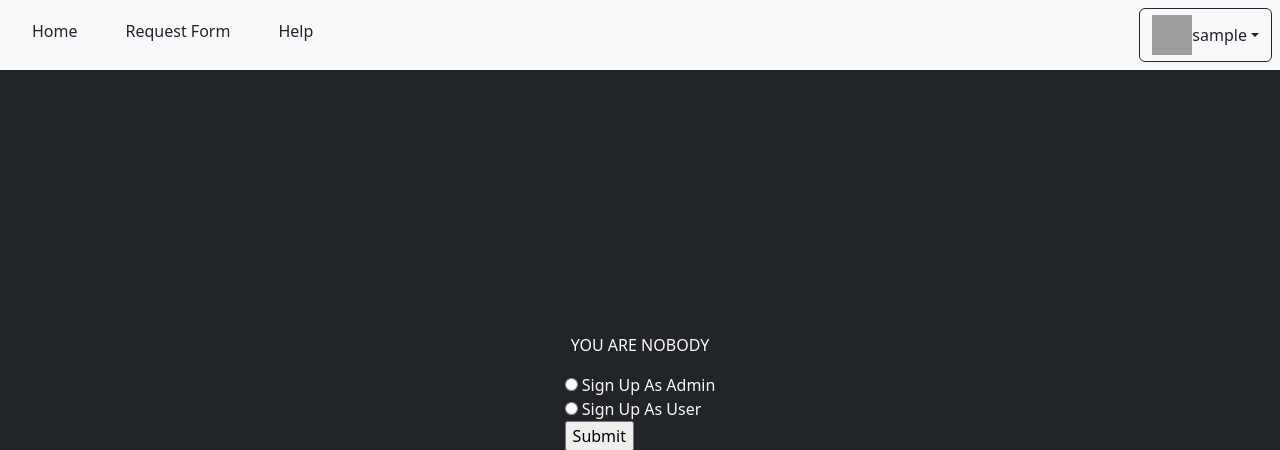
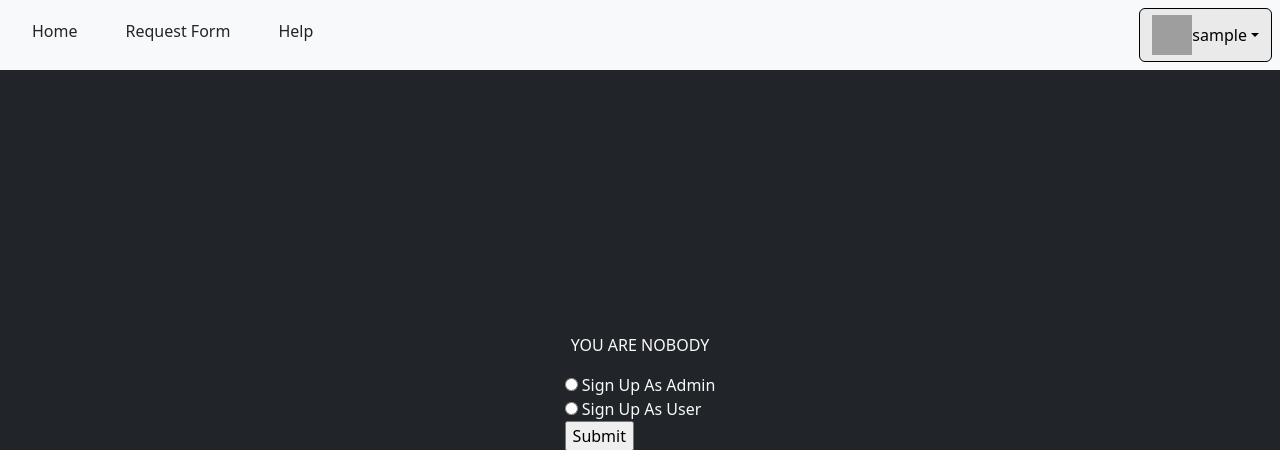
Before and after one commit to scottrmattix/transfer-guide, a Django app: page / in a window 1280 px wide. Shown: the top 450 px of the page. Run offline with Django 4.2, Linux system fonts and the light colour scheme; the visitor is signed in with stand-in values (Sample User, id 1); some libraries are stand-ins or nearby versions; grey boxes are pictures that could not be loaded.

Commit message:
Fixed logout button

```diff
--- a/templates/index.html
+++ b/templates/index.html
@@ -4,9 +4,13 @@
 <script src="https://cdn.jsdelivr.net/npm/bootstrap@5.3.0-alpha1/dist/js/bootstrap.bundle.min.js" integrity="sha384-w76AqPfDkMBDXo30jS1Sgez6pr3x5MlQ1ZAGC+nuZB+EYdgRZgiwxhTBTkF7CXvN" crossorigin="anonymous"></script>
 
 <style>
-	.btn-outline-dark:hover{
-		background-color: rgb(220, 220, 220);
+	#profile-dropdown{
+		border-color: black;
+		background-color: rgb(234, 234, 234);
 		color: black;
+	}
+	#profile-dropdown:hover{
+		background-color: rgb(207, 207, 207);
 	}
 </style>
 
@@ -19,11 +23,12 @@
 				<a href="#" class="nav-link pt-2 mx-5">Request Form</a>
 				<a href="#" class="nav-link pt-2 mx-0">Help</a>
 			</ul>
-			<button class="d-flex fkex-row align-items-center dropdown mx-2 btn btn-outline-dark" data-bs-toggle="dropdown">
-				<a class="nav-link d-flex flex-row align-items-center mx-0 dropdown-toggle" data-bs-toggle="dropdown">
+			<button class="d-flex fkex-row align-items-center dropdown mx-2 btn" id="profile-dropdown" data-bs-toggle="dropdown">
+				<a class="nav-link d-flex flex-row align-items-center mx-0 dropdown-toggle">
 					<img width="40px" height="40px" href="#"
 						src="https://upload.wikimedia.org/wikipedia/commons/9/99/Sample_User_Icon.png"> {{ user.username }}
 				</a>
+			</button>
 			<div class="dropdown-menu dropdown-menu-end">
 				<a class="dropdown-item" href="#">Account Information</a>
 				<a class="dropdown-item" href="#">Pending Requests</a>
@@ -31,7 +36,6 @@
 				<div class="dropdown-divider"></div>
 				<a class="dropdown-item" href="{% url 'logout' %}">Log Out</a>
 			</div>
-			</button>
 		</nav>
 		{% endif %}
 
```
Lines whose indentation alone changed are shown as unchanged.
